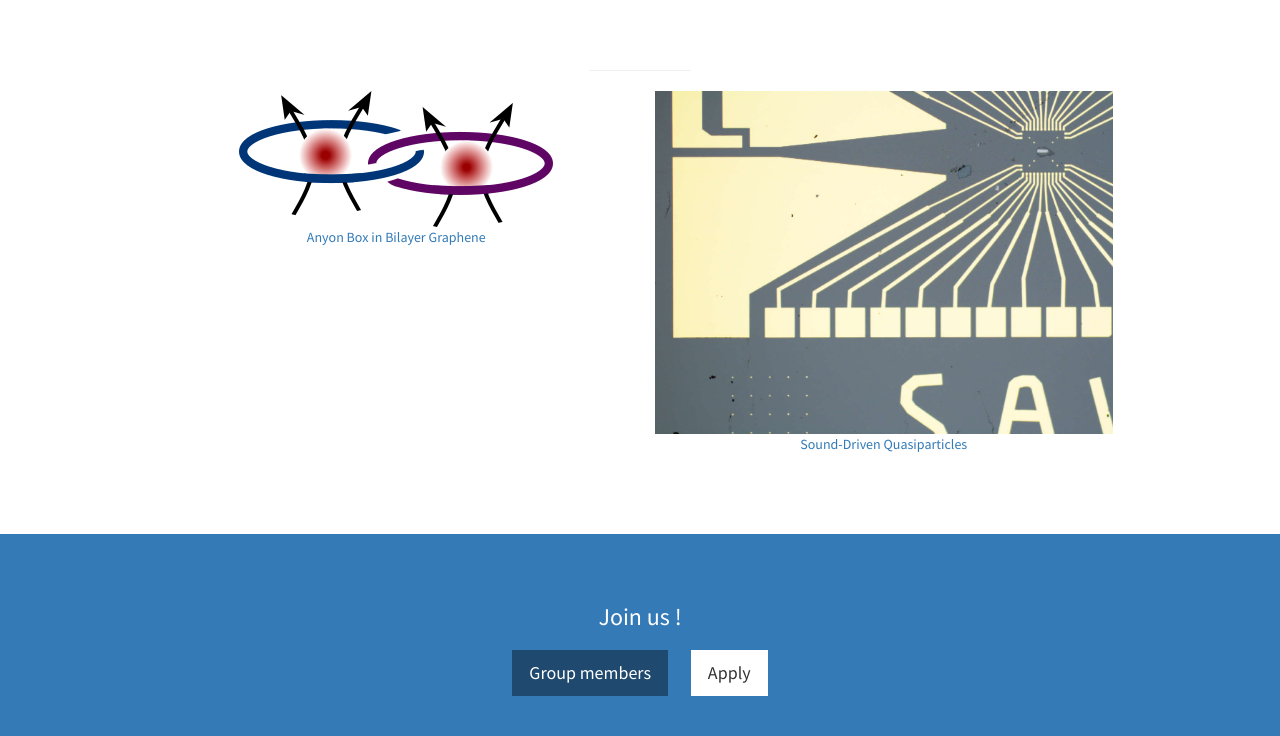
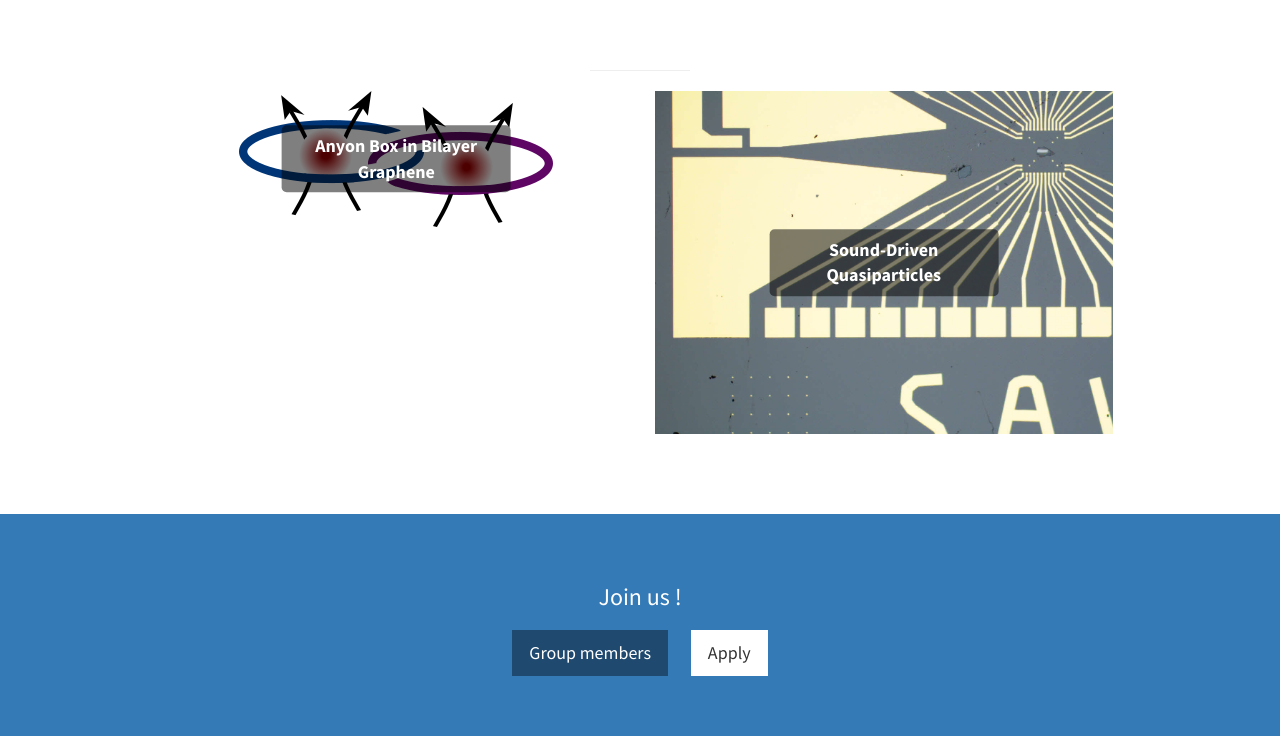
Before and after one commit to aassouline/topo-circuits.github.io, a Jekyll site: the page built from index.html, in a window 1280 px wide. Shown: the part 2051-2787 px from the top of the page. Built offline with Jekyll 4.4.1, drawn with Linux system fonts in a browser that asks for light colours; grey boxes are pictures that could not be loaded.

Commit message:
Update portfolio.html

```diff
--- a/_includes/portfolio.html
+++ b/_includes/portfolio.html
@@ -7,26 +7,54 @@
 
         <div class="row">
 
-          <!-- Left item -->
+          <!-- Left image -->
           <div class="col-md-6">
-            <div class="portfolio-item overlay-container">
+            <div class="portfolio-item" style="position: relative;">
               <a href="#">
                 <img class="img-portfolio img-responsive" src="img/logo.png">
-                <div class="overlay-text">
+
+                <div style="
+                  position: absolute;
+                  top: 50%;
+                  left: 50%;
+                  transform: translate(-50%, -50%);
+                  color: white;
+                  font-size: 18px;
+                  font-weight: bold;
+                  text-align: center;
+                  background: rgba(0,0,0,0.5);
+                  padding: 8px 12px;
+                  border-radius: 5px;
+                ">
                   Anyon Box in Bilayer Graphene
                 </div>
+
               </a>
             </div>
           </div>
 
-          <!-- Right item -->
+          <!-- Right image -->
           <div class="col-md-6">
-            <div class="portfolio-item overlay-container">
+            <div class="portfolio-item" style="position: relative;">
               <a href="#">
                 <img class="img-portfolio img-responsive" src="img/07_x5.jpg">
-                <div class="overlay-text">
+
+                <div style="
+                  position: absolute;
+                  top: 50%;
+                  left: 50%;
+                  transform: translate(-50%, -50%);
+                  color: white;
+                  font-size: 18px;
+                  font-weight: bold;
+                  text-align: center;
+                  background: rgba(0,0,0,0.5);
+                  padding: 8px 12px;
+                  border-radius: 5px;
+                ">
                   Sound-Driven Quasiparticles
                 </div>
+
               </a>
             </div>
           </div>
```
